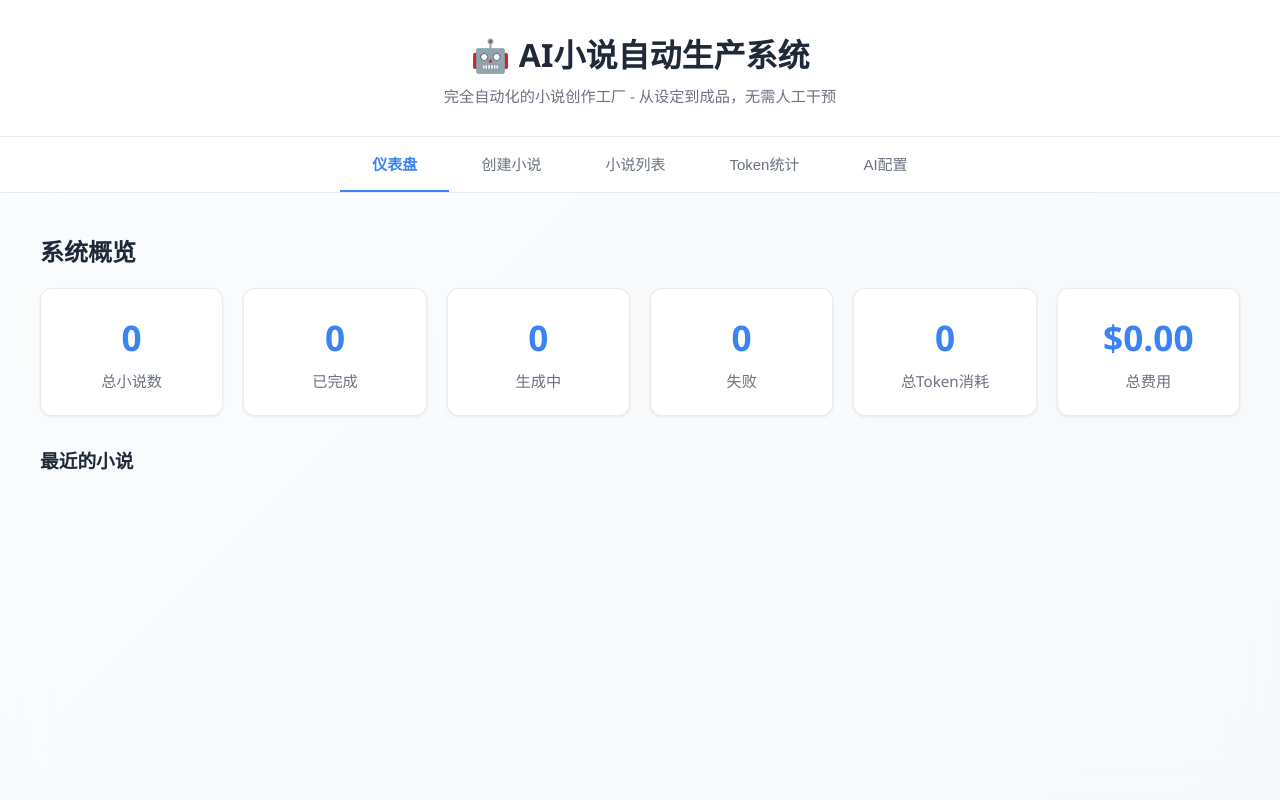
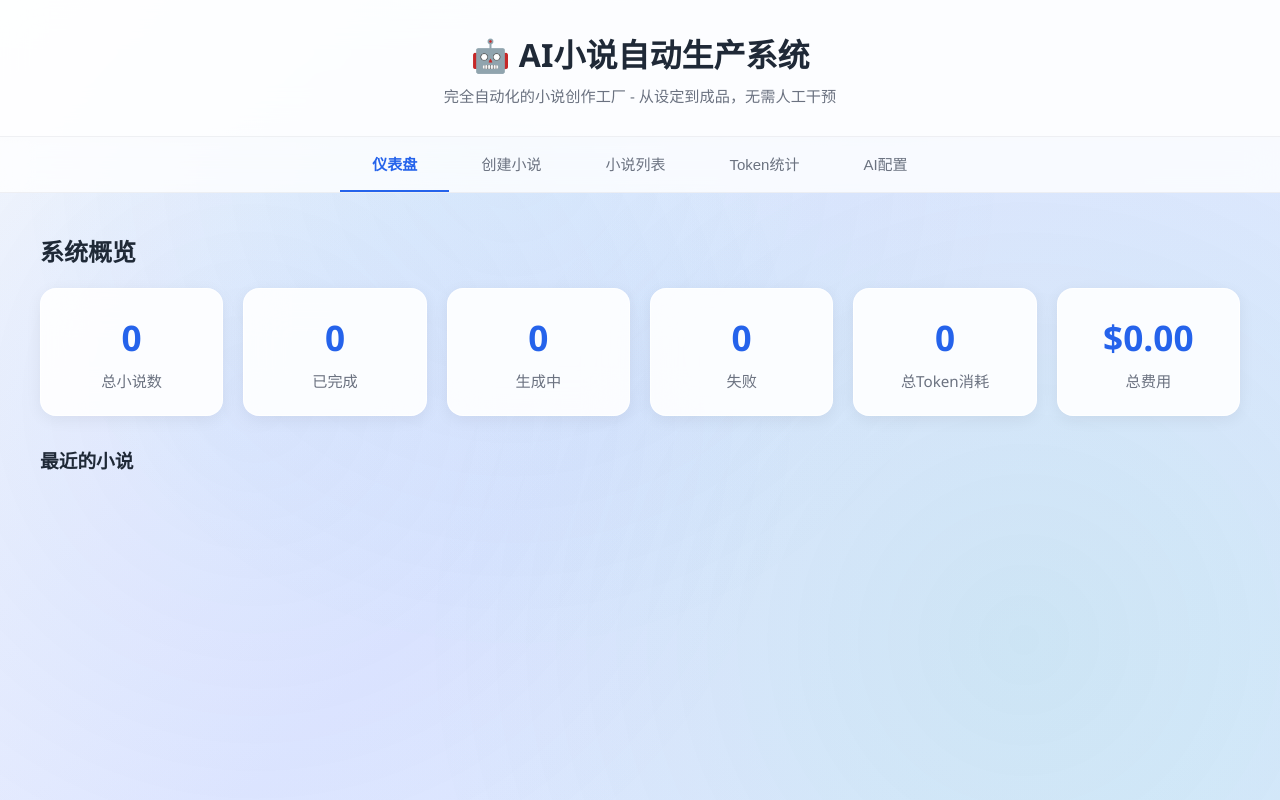
Before and after one commit to gethac/novel_factory, a Flask app: page / in a window 1280 px wide. Run offline with Flask 3, Linux system fonts and the light colour scheme; data that the repository does not hold is empty.

Commit message:
UI重构：白色主题+玻璃质感+实时可视化
✨ 新功能
- 全新白色主题设计，移除紫色配色
- 玻璃拟态效果 (Glassmorphism)，增强视觉层次
- 实时生成过程可视化
  - 小说设定实时展示（可展开查看）
  - 大纲生成实时预览（可展开查看）
  - 章节细纲即时显示（可展开查看）
  - 生成状态实时指示器（脉动动画）
- 章节进度详细追踪，显示每章状态和字数

🎨 UI改进
- 渐变背景 + 径向渐变装饰
- 所有卡片使用玻璃质感效果
- 优化阴影、圆角和悬停效果
- 模态框标题支持状态指示器
- 改进进度条和步骤指示器样式

🧹 代码清理
- 删除 .github/ 目录
- 删除 .claude/ 目录
- 删除 LICENSE 文件
- 保持项目结构简洁

📝 文档
- README已更新到v1.2.0版本

```diff
--- a/static/css/main.css
+++ b/static/css/main.css
@@ -6,28 +6,45 @@
 }
 
 :root {
-    --primary-color: #3b82f6;
+    --primary-color: #2563eb;
     --secondary-color: #10b981;
     --success-color: #10b981;
     --danger-color: #ef4444;
     --warning-color: #f59e0b;
+    --accent-color: #06b6d4;
     --text-color: #1f2937;
     --text-secondary: #6b7280;
-    --border-color: rgba(229, 231, 235, 0.8);
+    --border-color: rgba(229, 231, 235, 0.6);
     --shadow-sm: 0 1px 3px rgba(0, 0, 0, 0.05);
-    --shadow-md: 0 4px 6px rgba(0, 0, 0, 0.07);
-    --shadow-lg: 0 10px 15px rgba(0, 0, 0, 0.1);
-    --glass-bg: rgba(255, 255, 255, 0.7);
-    --glass-border: rgba(255, 255, 255, 0.3);
+    --shadow-md: 0 4px 12px rgba(0, 0, 0, 0.08);
+    --shadow-lg: 0 10px 25px rgba(0, 0, 0, 0.12);
+    --glass-bg: rgba(255, 255, 255, 0.85);
+    --glass-border: rgba(255, 255, 255, 0.5);
 }
 
 body {
     font-family: 'Segoe UI', 'Microsoft YaHei', Arial, sans-serif;
-    background: linear-gradient(135deg, #f0f4f8 0%, #e2e8f0 100%);
+    background: linear-gradient(135deg, #f8fafc 0%, #e0e7ff 50%, #dbeafe 100%);
     min-height: 100vh;
     padding: 0;
     margin: 0;
     color: var(--text-color);
+    position: relative;
+}
+
+body::before {
+    content: '';
+    position: fixed;
+    top: 0;
+    left: 0;
+    right: 0;
+    bottom: 0;
+    background:
+        radial-gradient(circle at 20% 50%, rgba(59, 130, 246, 0.08) 0%, transparent 50%),
+        radial-gradient(circle at 80% 80%, rgba(16, 185, 129, 0.08) 0%, transparent 50%),
+        radial-gradient(circle at 40% 20%, rgba(6, 182, 212, 0.06) 0%, transparent 50%);
+    pointer-events: none;
+    z-index: 0;
 }
 
 /* 容器 - 玻璃质感 */
@@ -35,21 +52,24 @@ body {
     max-width: 100%;
     min-height: 100vh;
     margin: 0;
-    background: var(--glass-bg);
-    backdrop-filter: blur(20px);
+    background: transparent;
+    backdrop-filter: none;
     box-shadow: none;
     overflow: hidden;
     border: none;
     border-radius: 0;
+    position: relative;
+    z-index: 1;
 }
 
 /* 头部 */
 .header {
-    background: white;
+    background: rgba(255, 255, 255, 0.9);
+    backdrop-filter: blur(20px);
     padding: 30px 40px;
     text-align: center;
     border-bottom: 1px solid var(--border-color);
-    box-shadow: 0 1px 3px rgba(0, 0, 0, 0.05);
+    box-shadow: 0 2px 8px rgba(0, 0, 0, 0.04);
 }
 
 .header h1 {
@@ -68,7 +88,8 @@ body {
 /* 导航标签 */
 .nav-tabs {
     display: flex;
-    background: white;
+    background: rgba(255, 255, 255, 0.8);
+    backdrop-filter: blur(15px);
     padding: 0;
     gap: 0;
     border-bottom: 1px solid var(--border-color);
@@ -129,18 +150,19 @@ body {
 }
 
 .stat-card {
-    background: white;
+    background: rgba(255, 255, 255, 0.9);
+    backdrop-filter: blur(20px);
     padding: 24px;
-    border-radius: 12px;
+    border-radius: 16px;
     text-align: center;
-    box-shadow: 0 1px 3px rgba(0, 0, 0, 0.08);
-    border: 1px solid var(--border-color);
+    box-shadow: 0 4px 16px rgba(0, 0, 0, 0.06);
+    border: 1px solid rgba(255, 255, 255, 0.8);
     transition: all 0.3s;
 }
 
 .stat-card:hover {
-    transform: translateY(-3px);
-    box-shadow: 0 4px 12px rgba(0, 0, 0, 0.12);
+    transform: translateY(-5px);
+    box-shadow: 0 8px 24px rgba(0, 0, 0, 0.12);
 }
 
 .stat-card h3 {
@@ -289,12 +311,14 @@ body {
 }
 
 .modal-content {
-    background: white;
-    border-radius: 16px;
+    background: rgba(255, 255, 255, 0.95);
+    backdrop-filter: blur(30px);
+    border-radius: 20px;
     max-width: 900px;
     max-height: 90vh;
     width: 90%;
-    box-shadow: 0 20px 60px rgba(0, 0, 0, 0.2);
+    box-shadow: 0 20px 60px rgba(0, 0, 0, 0.15);
+    border: 1px solid rgba(255, 255, 255, 0.8);
     display: flex;
     flex-direction: column;
     overflow: hidden;
@@ -307,7 +331,8 @@ body {
     padding: 24px 30px;
     border-bottom: 1px solid var(--border-color);
     flex-shrink: 0;
-    background: white;
+    background: rgba(255, 255, 255, 0.95);
+    backdrop-filter: blur(10px);
     position: sticky;
     top: 0;
     z-index: 10;
@@ -324,6 +349,10 @@ body {
     margin: 0;
     font-size: 1.4em;
     font-weight: 600;
+    display: flex;
+    align-items: center;
+    gap: 15px;
+    flex-wrap: wrap;
 }
 
 .close-btn {
--- a/static/js/novel.js
+++ b/static/js/novel.js
@@ -153,7 +153,15 @@ const novelManager = {
         const title = document.getElementById('progressModalTitle');
         const content = document.getElementById('progressModalContent');
 
-        title.textContent = novel.title || '未命名小说';
+        title.innerHTML = `
+            ${novel.title || '未命名小说'}
+            ${novel.status === 'generating' ? `
+                <span class="generation-status-indicator">
+                    <span class="pulse-dot"></span>
+                    <span>实时生成中</span>
+                </span>
+            ` : ''}
+        `;
 
         // 构建进度步骤
         const stages = [
@@ -190,7 +198,10 @@ const novelManager = {
                         ${novel.current_stage === 'settings' ? '<span class="loading-spinner"></span>' : '<span class="status-check">✓</span>'}
                     </div>
                     <div class="section-content">
-                        <pre>${novel.settings}</pre>
+                        <details open>
+                            <summary style="cursor: pointer; color: var(--primary-color); font-weight: 600; margin-bottom: 10px;">查看详细设定</summary>
+                            <pre>${novel.settings}</pre>
+                        </details>
                     </div>
                 </div>
             `;
@@ -202,7 +213,7 @@ const novelManager = {
                         <span class="loading-spinner"></span>
                     </div>
                     <div class="section-content">
-                        <p class="generating-text">正在生成小说设定...</p>
+                        <p class="generating-text">⏳ 正在生成小说设定...</p>
                     </div>
                 </div>
             `;
@@ -217,7 +228,10 @@ const novelManager = {
                         ${novel.current_stage === 'outline' ? '<span class="loading-spinner"></span>' : '<span class="status-check">✓</span>'}
                     </div>
                     <div class="section-content">
-                        <pre>${novel.outline}</pre>
+                        <details open>
+                            <summary style="cursor: pointer; color: var(--primary-color); font-weight: 600; margin-bottom: 10px;">查看完整大纲</summary>
+                            <pre>${novel.outline}</pre>
+                        </details>
                     </div>
                 </div>
             `;
@@ -229,7 +243,7 @@ const novelManager = {
                         <span class="loading-spinner"></span>
                     </div>
                     <div class="section-content">
-                        <p class="generating-text">正在生成故事大纲...</p>
+                        <p class="generating-text">⏳ 正在生成故事大纲...</p>
                     </div>
                 </div>
             `;
@@ -269,7 +283,16 @@ const novelManager = {
                                     </div>
                                     ${ch.detailed_outline ? `
                                         <div class="chapter-outline-preview">
-                                            <strong>细纲:</strong> ${ch.detailed_outline.substring(0, 100)}...
+                                            <details style="margin-top: 8px;">
+                                                <summary style="cursor: pointer; color: var(--primary-color); font-weight: 500;">
+                                                    <strong>📝 细纲</strong> (点击展开)
+                                                </summary>
+                                                <div style="margin-top: 10px; padding: 12px; background: rgba(245, 247, 250, 0.8); border-radius: 8px; white-space: pre-wrap; line-height: 1.6; font-size: 0.9em;">${ch.detailed_outline}</div>
+                                            </details>
+                                        </div>
+                                    ` : ch.status === 'generating' ? `
+                                        <div class="chapter-outline-preview">
+                                            <p style="color: var(--text-secondary); font-style: italic; margin-top: 8px;">⏳ 正在生成细纲...</p>
                                         </div>
                                     ` : ''}
                                     ${ch.word_count ? `
--- a/templates/index.html
+++ b/templates/index.html
@@ -60,8 +60,9 @@
 
         <!-- 创建小说 -->
         <div id="create" class="tab-content">
+            <div style="max-width: 800px; margin: 0 auto;">
                 <h2 style="margin-bottom: 20px; color: var(--text-color);">创建新小说任务</h2>
-            <form id="createNovelForm" style="max-width: 800px;">
+                <form id="createNovelForm">
                     <div class="form-group">
                         <label>小说主题 *</label>
                         <input type="text" id="theme" placeholder="例如：都市修仙、科幻冒险、古代言情等" required>
@@ -84,6 +85,7 @@
 
                     <button type="submit" class="btn btn-primary">创建并开始生成</button>
                 </form>
+            </div>
         </div>
 
         <!-- 小说列表 -->
```
Also changed, not shown: static/css/components.css (+47 -16 lines), .claude/settings.local.json (deleted), .github/workflows/python-app.yml (deleted), 1 other file. Lines whose indentation alone changed are shown as unchanged.
